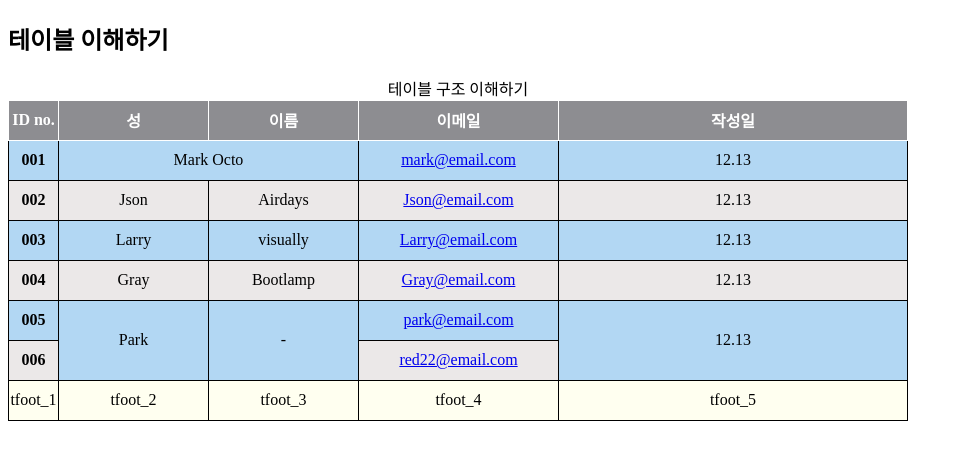
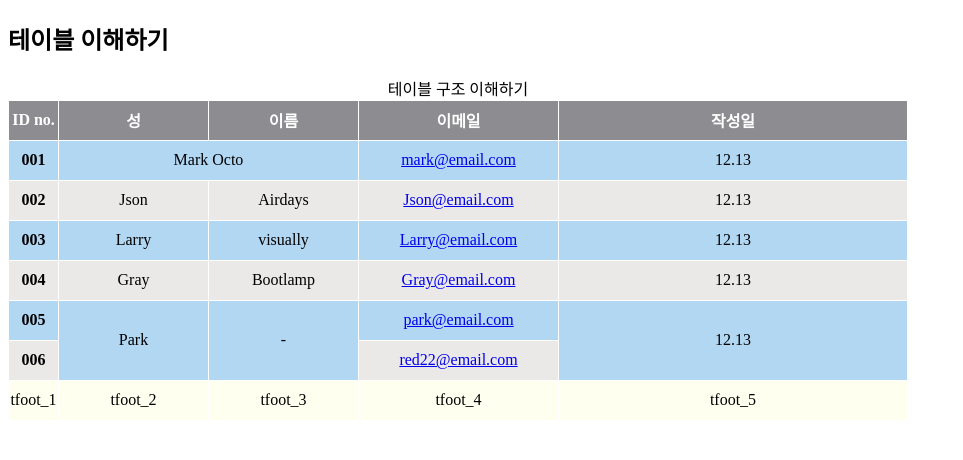
Before and after one commit to dlsduf1223/markup, a plain HTML site: page b_basic/html/a_06_table_01.html in a window 1280 px wide. Shown: the part 68-528 px from the top of the page, without its empty margins (0-963 px from the left). Drawn offline with Linux system fonts and the light colour scheme.

Commit message:
table
table

```diff
--- a/b_basic/html/a_06_table_01.html
+++ b/b_basic/html/a_06_table_01.html
@@ -8,12 +8,8 @@
   <style>
     table{
       width:900px; height:auto; min-height:100px; /* 1cm = 해상도에 따라 다름 */
+      border-collapse:collapse;
 
-      border-width:1px;
-      border-style:solid;
-      border: color #333;
-      border-spacing:0;
-      border-collapse:collapse;
     }
     tr {
       width:100%; height:40px;
@@ -22,13 +18,18 @@
       text-align:center;
       border-width:1px;
       border-style:solid;
-      border: color #333;
       border-spacing:0;
+      border-color: rgb(255, 255, 255);
 
     }
     thead{
       color: white;
       background-color: rgb(141, 141, 145);
+      border-width:1px;
+      border-style:solid;
+      border-color: rgb(255, 255, 255);
+      border-spacing:0;
+
     }
     tbody{
       background-color: rgb(235, 232, 232);
```
